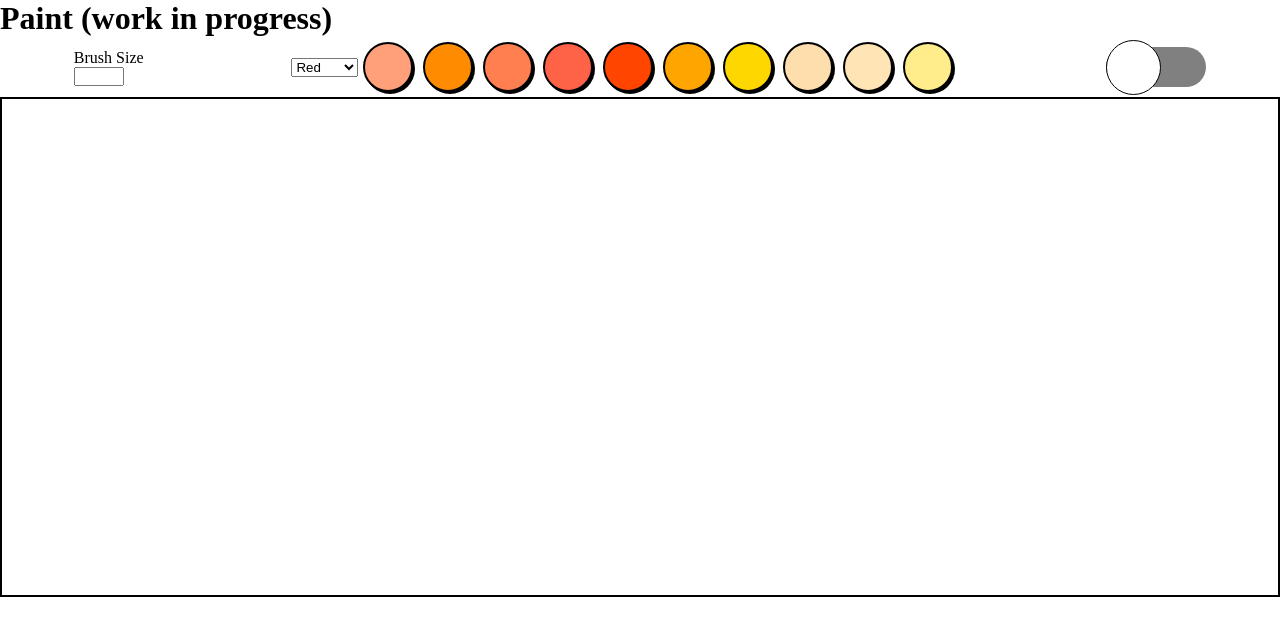
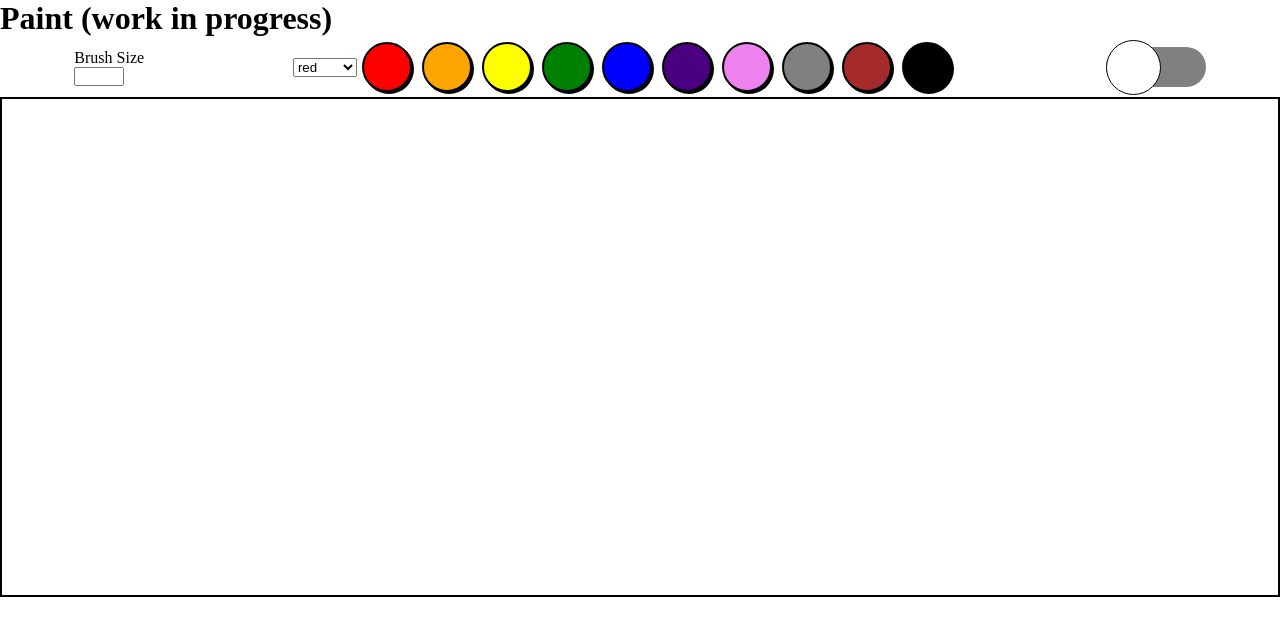
Before and after one commit to SUPERPUGN0/paint, a website with bundled scripts: page index.html in a window 1280 px wide. Built offline with nearby package versions, Linux system fonts and the light colour scheme.

Commit message:
fix colors palette and selector, add default palette

```diff
--- a/colors.json
+++ b/colors.json
@@ -0,0 +1,122 @@
+{
+    "red": [
+        "#ffebee",
+        "#ffcdd2",
+        "#ef9a9a",
+        "#e57373",
+        "#ef5350",
+        "#f44336",
+        "#e53935",
+        "#d32f2f",
+        "#c62828",
+        "#b71c1c"
+    ],
+    "orange": [
+        "#fff3e0",
+        "#ffe0b2",
+        "#ffcc80",
+        "#ffb74d",
+        "#ffa726",
+        "#ff9800",
+        "#fb8c00",
+        "#f57c00",
+        "#ef6c00",
+        "#e65100"
+    ],
+    "yellow": [
+        "#fff9c4",
+        "#fff59d",
+        "#fff176",
+        "#ffee58",
+        "#ffeb3b",
+        "#fdd835",
+        "#fbc02d",
+        "#f9a825",
+        "#f57f17",
+        "#ffff00"
+    ],
+    "green": [
+        "#e8f5e9",
+        "#c8e6c9",
+        "#a5d6a7",
+        "#81c784",
+        "#66bb6a",
+        "#4caf50",
+        "#43a047",
+        "#388e3c",
+        "#2e7d32",
+        "#1b5e20"
+    ],
+    "blue": [
+        "#e3f2fd",
+        "#bbdefb",
+        "#90caf9",
+        "#64b5f6",
+        "#42a5f5",
+        "#2196f3",
+        "#1e88e5",
+        "#1976d2",
+        "#1565c0",
+        "#0d47a1"
+    ],
+    "indigo": [
+        "#e8eaf6",
+        "#c5cae9",
+        "#9fa8da",
+        "#7986cb",
+        "#5c6bc0",
+        "#3f51b5",
+        "#3949ab",
+        "#303f9f",
+        "#283593",
+        "#1a237e"
+    ],
+    "violet": [
+        "#f3e5f5",
+        "#e1bee7",
+        "#ce93d8",
+        "#ba68c8",
+        "#ab47bc",
+        "#9c27b0",
+        "#8e24aa",
+        "#7b1fa2",
+        "#6a1b9a",
+        "#4a148c"
+    ],
+    "gray": [
+        "#fafafa",
+        "#f5f5f5",
+        "#eeeeee",
+        "#e0e0e0",
+        "#bdbdbd",
+        "#9e9e9e",
+        "#757575",
+        "#616161",
+        "#424242",
+        "#212121"
+    ],
+    "brown": [
+        "#efebe9",
+        "#d7ccc8",
+        "#bcaaa4",
+        "#a1887f",
+        "#8d6e63",
+        "#795548",
+        "#6d4c41",
+        "#5d4037",
+        "#4e342e",
+        "#3e2723"
+    ],
+    "black": [
+        "#0d0d0d",
+        "#1a1a1a",
+        "#262626",
+        "#333333",
+        "#404040",
+        "#4d4d4d",
+        "#595959",
+        "#666666",
+        "#737373",
+        "#808080"
+    ]
+}
--- a/index.html
+++ b/index.html
@@ -22,18 +22,9 @@
             <!-- Color Palette-->
             <div id="colors">
                 <!-- Selector-->
-                <div id="color-palette-container">
-                    <!-- <label for="color-palette-selector"></label>
-                    <select name="color-palette" id="color-palette-selector">
-                        <option value="">Orange</option>
-                        <option value="">Blue</option>
-                        <option value="">Red</option>
-                        <option value="">Green</option>
-                        <option value="">Purple</option>
-                    </select> -->
-                </div>
+                <div id="color-palette-container"></div>
                 <!-- Colors -->
-                <div id="color1" class="color"></div>
+                <!-- <div id="color1" class="color"></div>
                 <div id="color2" class="color"></div>
                 <div id="color3" class="color"></div>
                 <div id="color4" class="color"></div>
@@ -42,7 +33,7 @@
                 <div id="color7" class="color"></div>
                 <div id="color8" class="color"></div>
                 <div id="color9" class="color"></div>
-                <div id="color10" class="color"></div>
+                <div id="color10" class="color"></div> -->
             </div>
 
             <!-- Dark Mode Toggle-->
--- a/js/main.js
+++ b/js/main.js
@@ -54,5 +54,6 @@ const turnOnCanvas = (canvasId) => {
 turnOnCanvas(buildCanvas('canvas'));
 
 // Initialize color palette obj
-const colorPalette = new ColorPalette('red', 'color');
-colorPalette.createSelector('color-palette-container');
+const colorPalette = new ColorPalette('colors', 'color', 'color-palette-container');
+colorPalette.loadJsonColors();
+colorPalette.defaultPalette();
--- a/js/module/color-palette.js
+++ b/js/module/color-palette.js
@@ -1,44 +1,38 @@
-
-
 // Class that create palette object and changes the DOM palette
 class ColorPalette {
-    constructor(color, domColorsClass) {
-        this.selectedColor = color;
-        this.domColorsClass = `.${domColorsClass}`;
-        this.colors = [];
-        this.colorsPalette = ['Red', 'Orange', 'Green', 'Purple', 'Blue'];
+    constructor(colorsContainer, domColorsClass, paletteContainer) {
+        this.colorsContainer = document.getElementById(colorsContainer);
+        this.domColorsClass = domColorsClass;
+        this.paletteContainer = paletteContainer;
+        this.jsonColors = []
     }
 
-    // Set palette based on passed color
-    setColor() {
-        switch (this.selectedColor) {
-            case "red":
-                this.colors.push('#FF0000');
-                this.colors.push('#FF7F7F');
-                this.colors.push('#FF4C4C');
-                this.colors.push('#FF2400');
-                this.colors.push('#FF6666');
-                this.colors.push('#FF1A1A');
-                this.colors.push('#FF8080');
-                this.colors.push('#FF7373');
-                this.colors.push('#FF99CC');
-                this.colors.push('#FF0033');
-                break;
-        }
+    // Display default dom colors
+    defaultPalette() {
+        const defaultColors = ['#ff0000', '#ffa500', '#ffff00', '#008000', '#0000ff', '#4b0082', '#ee82ee', '#808080', '#a52a2a', '#000000'];
+
+        defaultColors.forEach(iteratedColor => {
+            const color = document.createElement('div');
+            color.classList.add(this.domColorsClass);
+            color.style.backgroundColor = iteratedColor;
+            this.colorsContainer.appendChild(color);
+        })
     }
 
     // Display selected palette
-    changePaletteColors() {
-        let domColors = document.querySelectorAll(this.domColorsClass);
-        console.log(domColors[0])
+    changePaletteColors(color) {
+        let domColors = document.querySelectorAll(`.${this.domColorsClass}`);
 
-        for (let i = 0; i < this.colors.length; i++) {
-            domColors[i].style.backgroundColor = this.colors[i];
+        let selectedColor = this.jsonColors[color];
+
+        for (let i = 0; i < selectedColor.length; i++) {
+            domColors[i].style.backgroundColor = selectedColor[i];
         }
     }
 
     // Create color palette selector
     createSelector = (paletteContainerId) => {
+
         // Set where to put in the selector
         const paletteContainer = document.getElementById(paletteContainerId);
 
@@ -50,16 +44,18 @@ class ColorPalette {
         // Create html select element
         const selector = document.createElement('select');
 
+        // Array of displayed colors
+        const colorsPalette = ['red', 'orange', 'yellow', 'green', 'blue', 'indigo', 'violet', 'gray', 'brown', 'black'];
+
         // Create option based on the colorsPalette array
-        this.colorsPalette.forEach(color => {
+        colorsPalette.forEach(color => {
             const option = document.createElement('option');
             option.innerText = color;
             selector.appendChild(option);
 
             // Add listener
             option.addEventListener('click', () => {
-                this.setColor(color);
-                this.changePaletteColors();
+                this.changePaletteColors(color);
             })
 
         })
@@ -67,6 +63,18 @@ class ColorPalette {
         // Append selector
         paletteContainer.appendChild(selector);
     }
+
+    // Load colors from json
+    loadJsonColors() {
+        fetch('../../colors.json')
+            .then(response => response.json())
+            .then(jsonData => {
+                this.jsonColors = jsonData;
+
+                this.createSelector(this.paletteContainer);
+
+            })
+    }
 }
 
 
```
Also changed, not shown: js/module/brush.js (added).
